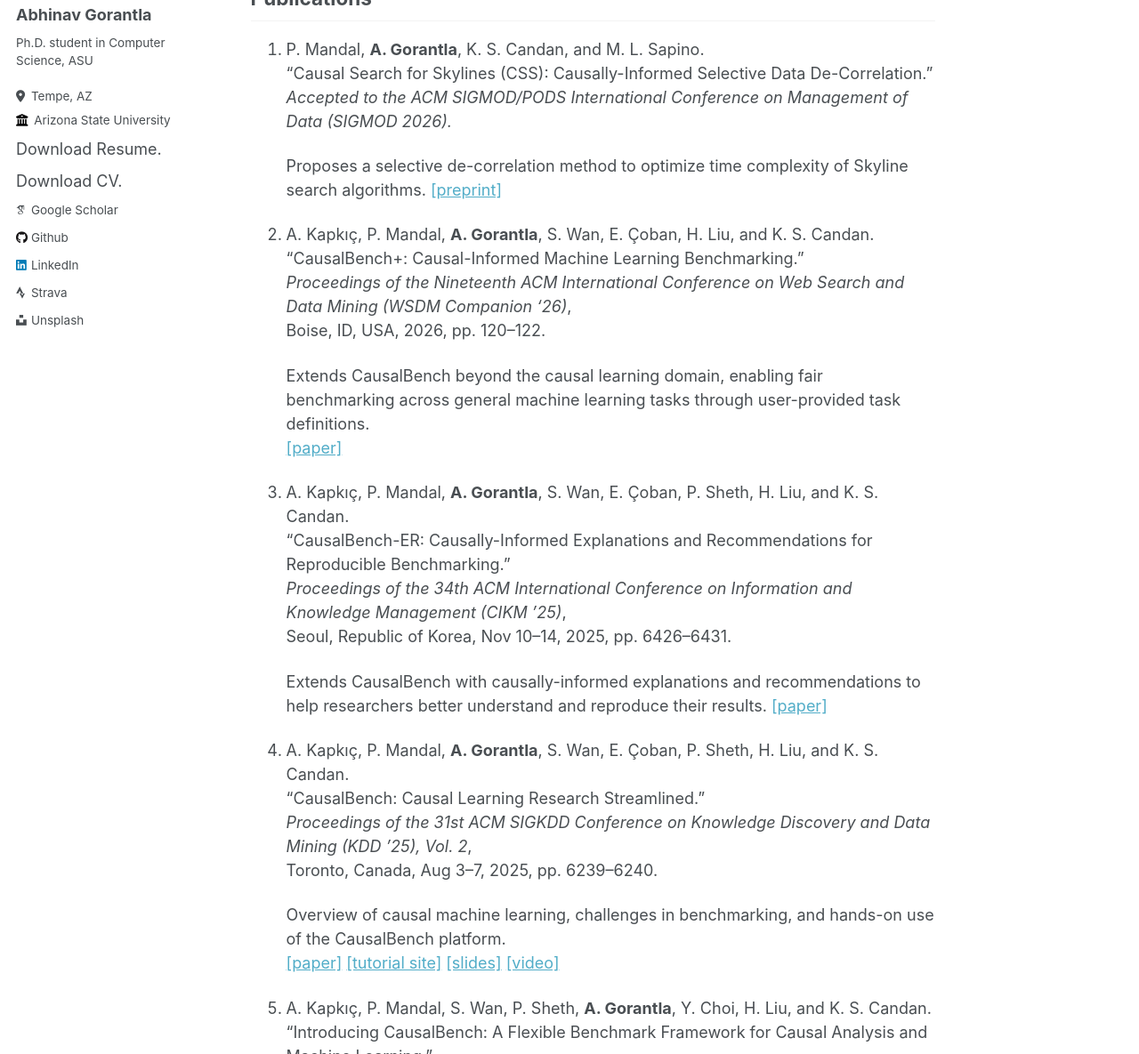
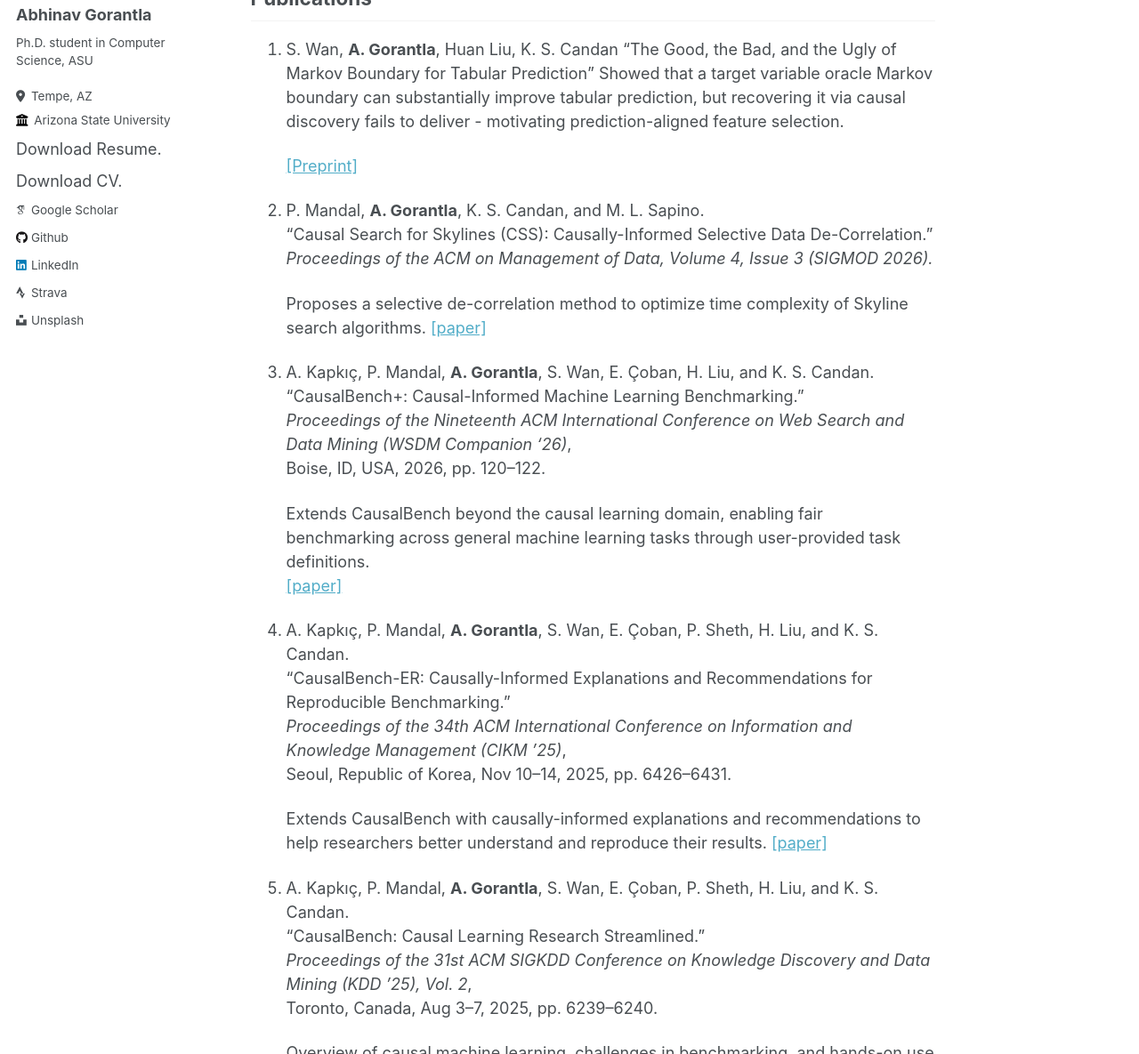
Before and after one commit to AbhinavGor/abhinavgor.github.io, a Jekyll site: the page built from _pages/about.md, in a window 1280 px wide and 1400 px high, scrolled down 1073 px, cut to the strip 215-1400 px from the top of the window. Shown: the whole strip at 89% size. Built offline with Jekyll 4.4.1, drawn with Linux system fonts in a browser that asks for light colours; some web fonts are replaced.

Commit message:
update about

```diff
--- a/_pages/about.md
+++ b/_pages/about.md
@@ -30,14 +30,21 @@ My research lies at the intersection of causal machine learning and multi-object
 
 ## Publications
 
-1. P. Mandal, **A. Gorantla**, K. S. Candan, and M. L. Sapino.
+1. S. Wan, **A. Gorantla**, Huan Liu, K. S. Candan
+   "The Good, the Bad, and the Ugly of Markov Boundary for Tabular Prediction"
+   Showed that a target variable oracle Markov boundary can substantially improve tabular prediction, but recovering it
+   via causal discovery fails to deliver - motivating prediction-aligned feature selection.
+
+   [[Preprint]](https://arxiv.org/abs/2605.29411)
+
+2. P. Mandal, **A. Gorantla**, K. S. Candan, and M. L. Sapino.
    “Causal Search for Skylines (CSS): Causally-Informed Selective Data De-Correlation.”
-   *Accepted to the ACM SIGMOD/PODS International Conference on Management of Data (SIGMOD 2026).*
+   *Proceedings of the ACM on Management of Data, Volume 4, Issue 3 (SIGMOD 2026).*
 
    Proposes a selective de-correlation method to optimize time complexity of Skyline search algorithms.
-   [[preprint]](https://arxiv.org/abs/2603.14339)
+   [[paper]](DOI: https://doi.org/10.1145/3802026)
 
-2. A. Kapkıç, P. Mandal, **A. Gorantla**, S. Wan, E. Çoban, H. Liu, and K. S. Candan.
+3. A. Kapkıç, P. Mandal, **A. Gorantla**, S. Wan, E. Çoban, H. Liu, and K. S. Candan.
    “CausalBench+: Causal-Informed Machine Learning Benchmarking.”
    *Proceedings of the Nineteenth ACM International Conference on Web Search and Data Mining (WSDM Companion '26)*,
    Boise, ID, USA, 2026, pp. 120–122.
@@ -45,7 +52,7 @@ My research lies at the intersection of causal machine learning and multi-object
    Extends CausalBench beyond the causal learning domain, enabling fair benchmarking across general machine learning tasks through user-provided task definitions.
    [[paper]](https://doi.org/10.1145/3779211.3793181)
 
-3. A. Kapkıç, P. Mandal, **A. Gorantla**, S. Wan, E. Çoban, P. Sheth, H. Liu, and K. S. Candan.
+4. A. Kapkıç, P. Mandal, **A. Gorantla**, S. Wan, E. Çoban, P. Sheth, H. Liu, and K. S. Candan.
    “CausalBench-ER: Causally-Informed Explanations and Recommendations for Reproducible Benchmarking.”
    *Proceedings of the 34th ACM International Conference on Information and Knowledge Management (CIKM ’25)*,
    Seoul, Republic of Korea, Nov 10–14, 2025, pp. 6426–6431.
```
Also changed, not shown: other parts of _pages/about.md (+3 -3 lines).
